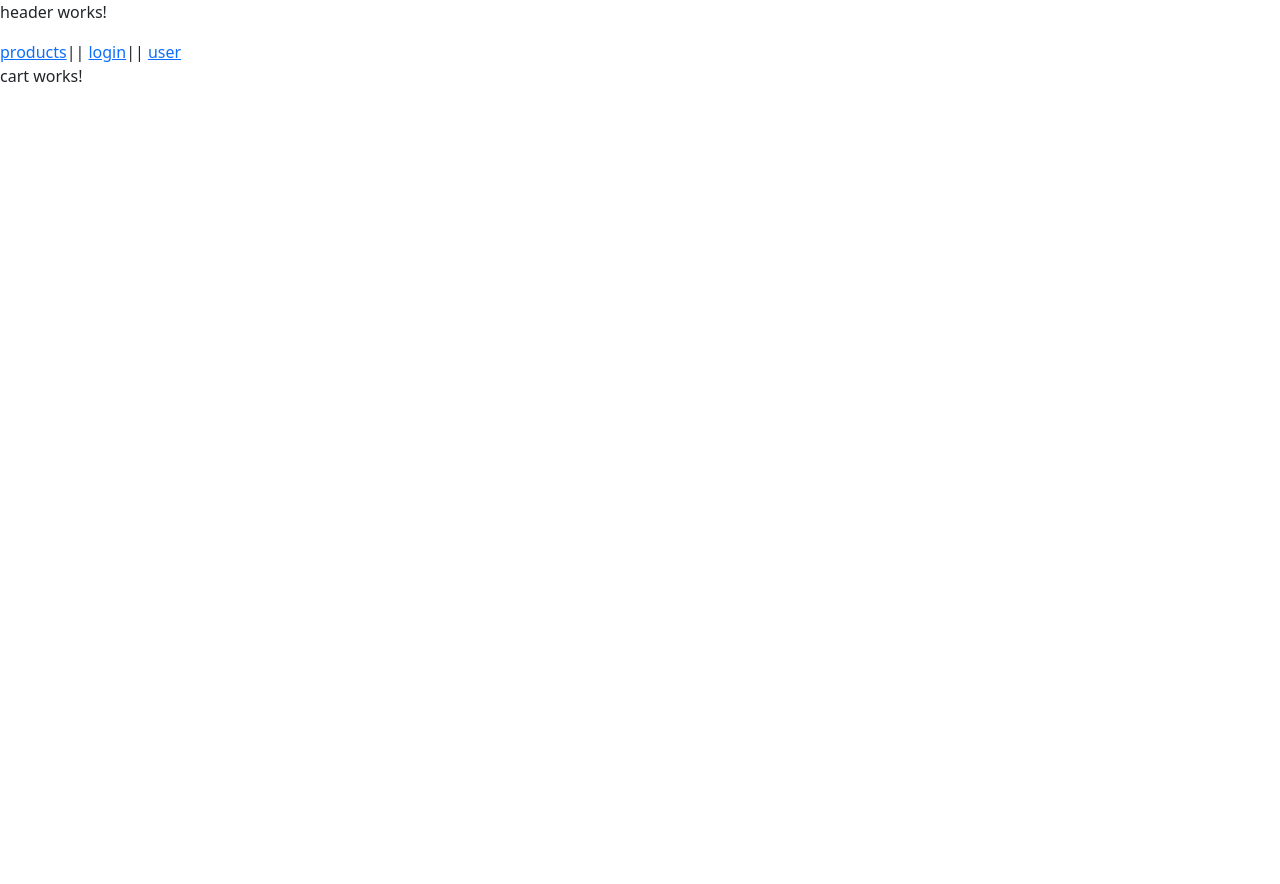
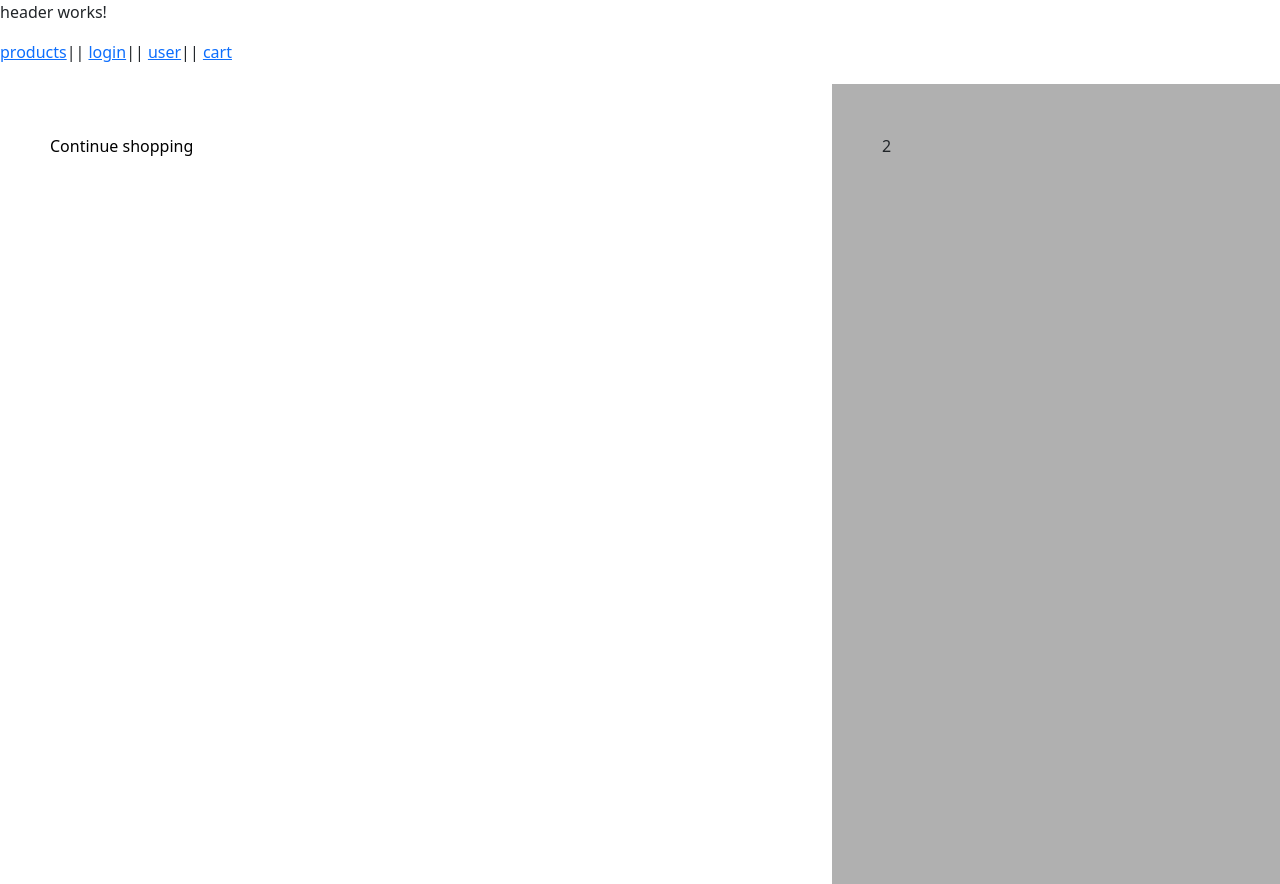
Before and after one commit to ZwellyTheKidd/Royal-Radiance, an Angular app in the folder royal/: page /cart in a window 1280 px wide. Before the commit the page ends 800 px from the top, so only its background shows below. Built offline with nearby package versions, Linux system fonts and the light colour scheme.

Commit message:
Modified

```diff
--- a/royal/src/app/app.component.html
+++ b/royal/src/app/app.component.html
@@ -2,6 +2,7 @@
 <nav>
     <a routerLink="/">products</a>||
     <a routerLink="/login">login</a>||
-    <a routerLink="/user">user</a>
+    <a routerLink="/user">user</a>||
+    <a routerLink="/cart">cart</a>
 </nav>
 <router-outlet></router-outlet>
--- a/royal/src/app/cart/cart.component.css
+++ b/royal/src/app/cart/cart.component.css
@@ -0,0 +1,29 @@
+.cart-container {
+    margin: 0;
+    display: flex;
+    width: 100%;
+    padding-top: 20px;
+}
+
+.product {
+    float: left;
+    width: 65%;
+    padding: 50px;
+}
+
+.product a {
+    text-decoration: none;
+    color: black;
+}
+
+.product a:hover {
+    color: #64C5AE;;
+}
+
+.payment {
+    float: right;
+    width: 35%;
+    height: 100vh;
+    background-color: rgb(176, 176, 176);
+    padding: 50px;
+}
--- a/royal/src/app/cart/cart.component.html
+++ b/royal/src/app/cart/cart.component.html
@@ -1 +1,9 @@
-<p>cart works!</p>
+<div class="cart-container">
+    <div class="product">
+        <a href="/">Continue shopping</a>
+        <div class="group">
+            <h2></h2>
+        </div>
+    </div>
+    <div class="payment">2</div>
+</div>
```
